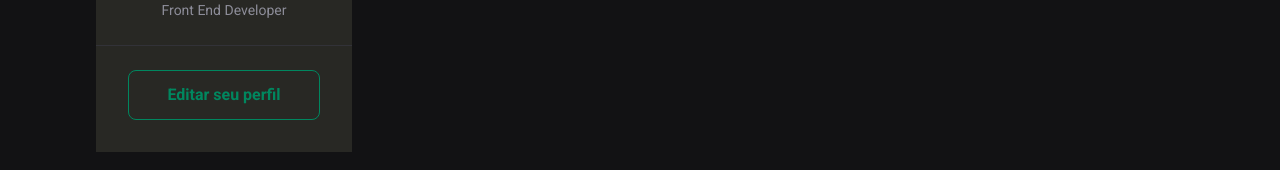
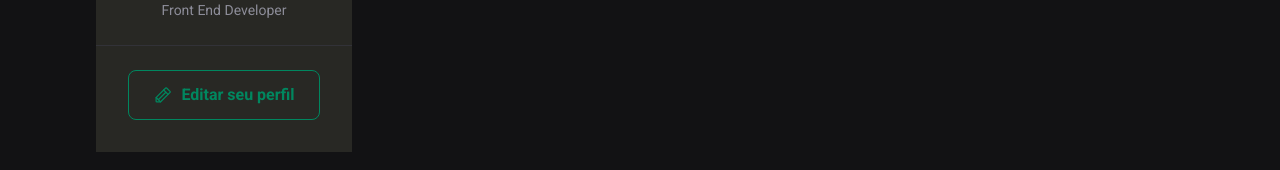
Before and after one commit to viniciusferreira7/ignite-feed, a React (Vite) app: page / in a window 1280 px wide. Shown: the part 253-423 px from the top of the page. Built offline with nearby package versions, Linux system fonts and the light colour scheme.

Commit message:
Refazendo o html do <Post />

```diff
--- a/package.json
+++ b/package.json
@@ -8,6 +8,7 @@
     "preview": "vite preview"
   },
   "dependencies": {
+    "phosphor-react": "^1.4.1",
     "react": "^18.0.0",
     "react-dom": "^18.0.0"
   },
--- /dev/null
+++ b/src/components/Post.module.css
@@ -0,0 +1,3 @@
+.post {
+
+}
--- a/src/components/Sidebar.jsx
+++ b/src/components/Sidebar.jsx
@@ -1,4 +1,6 @@
 import React from 'react'
+
+import {Pencil} from 'phosphor-react'
 
 import styles from './Sidebar.module.css'
 
@@ -15,6 +17,7 @@ export function Sidebar() {
       </div>
       <footer>
         <a href="#">
+        <Pencil size={20} />
           Editar seu perfil
         </a>
       </footer>
--- a/src/components/Sidebar.module.css
+++ b/src/components/Sidebar.module.css
@@ -56,4 +56,11 @@
   display:flex;
   align-items: center;
   justify-content: center;
+  gap: 0.5rem;
+  transition: color 0.1s, background  0.1s ;
 }
+
+.sidebar a:hover{
+  background: var(--green-500);
+  color: var(--white);
+}
```
Also changed, not shown: 1 other file (tests, documents, lock files or other folders).
